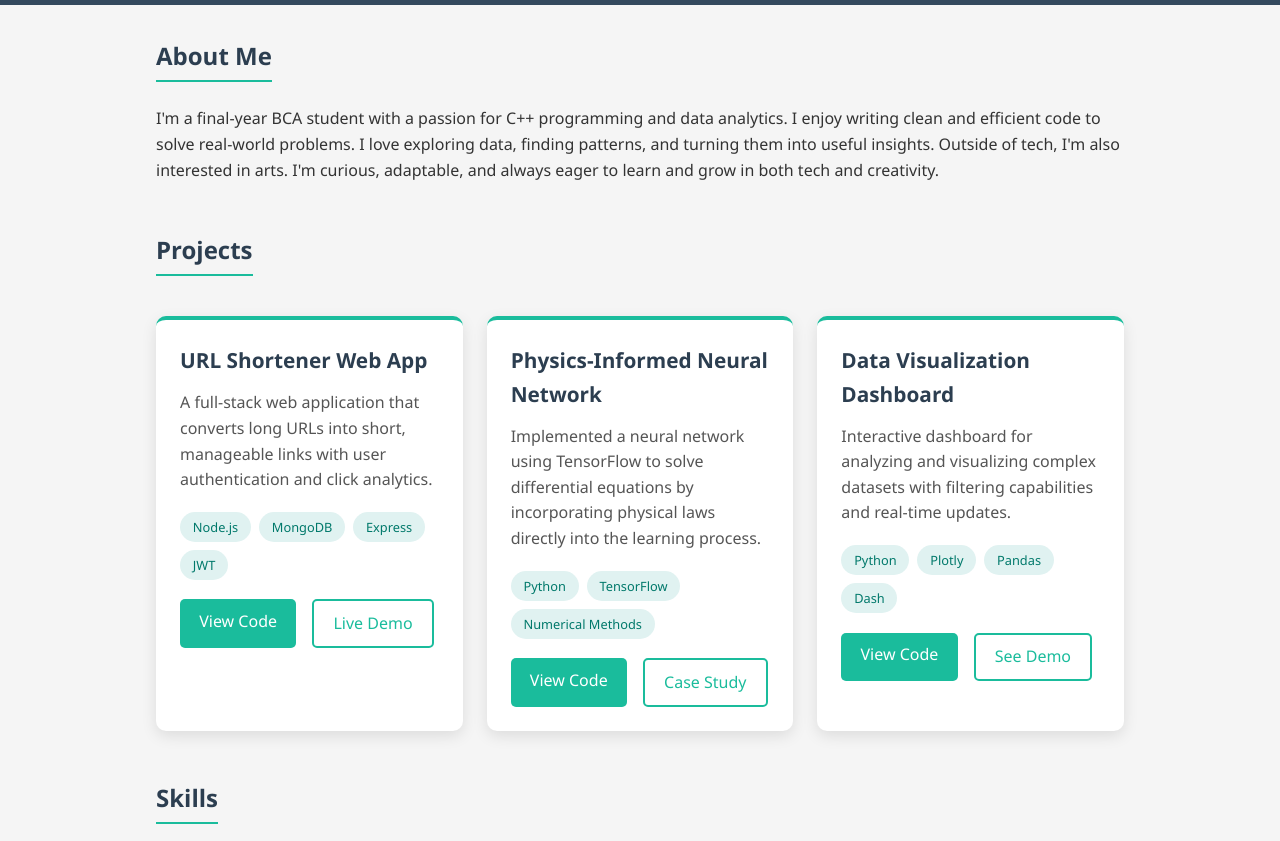
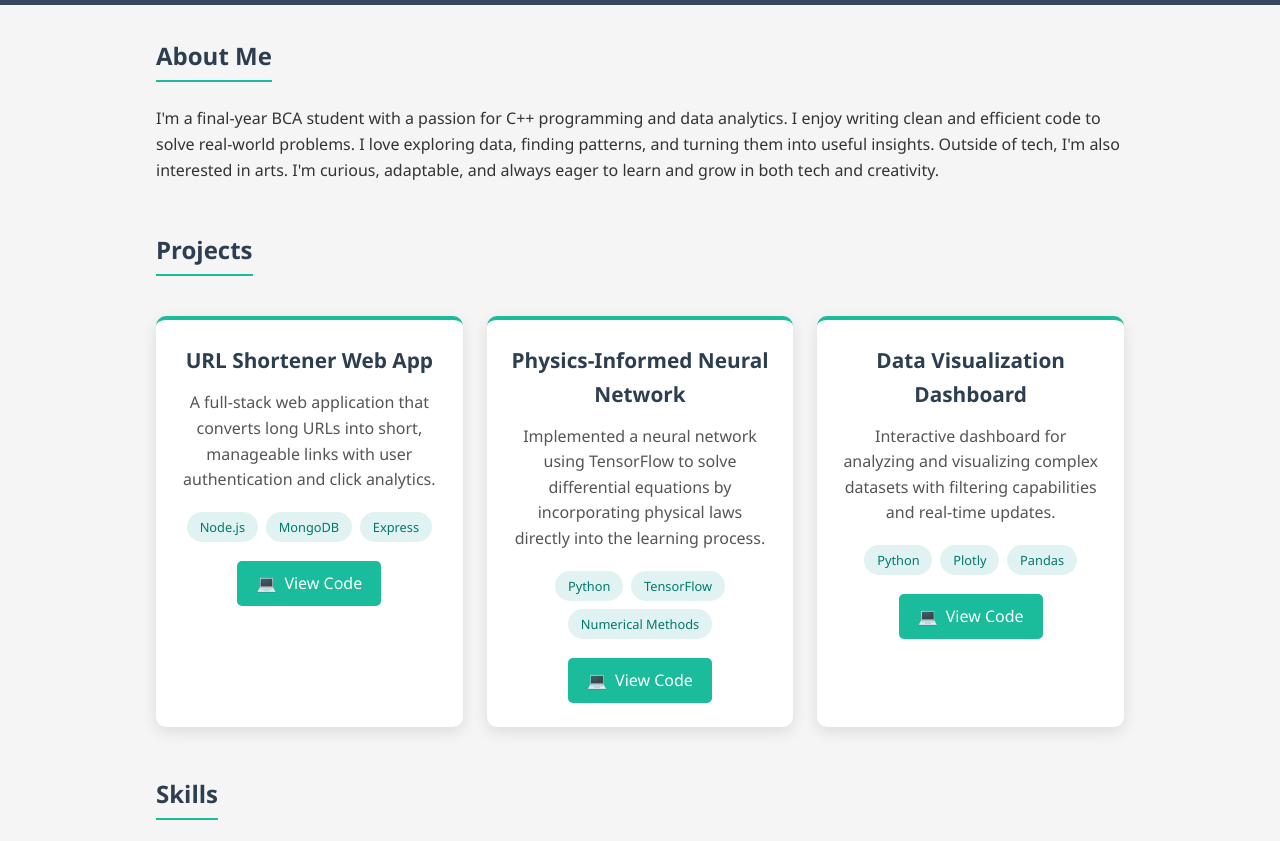
Before and after one commit to Nishasati05/Nishasati05, a plain HTML site: page index.html in a window 1280 px wide. Shown: the part 198-1039 px from the top of the page. Drawn offline with Linux system fonts and the light colour scheme.

Commit message:
Update index.html

```diff
--- a/index.html
+++ b/index.html
@@ -100,13 +100,16 @@
       padding: 1.5rem;
       border-radius: 10px;
       box-shadow: 0 5px 15px rgba(0, 0, 0, 0.1);
-      transition: transform 0.3s ease, box-shadow 0.3s ease;
+      transition: transform 0.3s ease;
       border-top: 4px solid #1abc9c;
+      display: flex;
+      flex-direction: column;
+      align-items: center;
+      text-align: center;
     }
 
     .project:hover {
       transform: translateY(-5px);
-      box-shadow: 0 8px 20px rgba(0, 0, 0, 0.15);
     }
 
     .project h3 {
@@ -125,6 +128,7 @@
       flex-wrap: wrap;
       gap: 0.5rem;
       margin-bottom: 1.2rem;
+      justify-content: center;
     }
 
     .tech-tag {
@@ -136,9 +140,22 @@
       font-weight: 500;
     }
 
-    .project-links {
-      display: flex;
-      gap: 1rem;
+    .github-btn {
+      background: #1abc9c;
+      color: white;
+      padding: 0.6rem 1.2rem;
+      border-radius: 5px;
+      text-decoration: none;
+      font-weight: 500;
+      transition: all 0.3s;
+      display: inline-flex;
+      align-items: center;
+      gap: 0.5rem;
+    }
+
+    .github-btn:hover {
+      background: #16a085;
+      transform: scale(1.05);
     }
 
     footer {
@@ -147,33 +164,6 @@
       text-align: center;
       padding: 1.5rem;
       margin-top: 3rem;
-    }
-
-    .btn {
-      background: #1abc9c;
-      color: white;
-      padding: 0.6rem 1.2rem;
-      border: none;
-      border-radius: 5px;
-      text-decoration: none;
-      display: inline-block;
-      font-weight: 500;
-      transition: background 0.3s;
-    }
-
-    .btn:hover {
-      background: #16a085;
-    }
-
-    .btn-outline {
-      background: transparent;
-      border: 2px solid #1abc9c;
-      color: #1abc9c;
-    }
-
-    .btn-outline:hover {
-      background: #1abc9c;
-      color: white;
     }
 
     @media (max-width: 768px) {
@@ -208,7 +198,7 @@
         <h1>Nisha Sati</h1>
         <p>Data Analytics | C++ Programmer | Python Programmer | Tech Enthusiast</p>
       </div>
-      <img src="pfp.jpg" alt="Nisha Sati Profile Picture" class="profile-pic">
+      <img src="https://via.placeholder.com/150" alt="Nisha Sati Profile Picture" class="profile-pic">
       <!-- Replace the placeholder with your actual image URL -->
     </div>
   </header>
@@ -241,12 +231,10 @@
             <span class="tech-tag">Node.js</span>
             <span class="tech-tag">MongoDB</span>
             <span class="tech-tag">Express</span>
-            <span class="tech-tag">JWT</span>
           </div>
-          <div class="project-links">
-            <a href="https://github.com/yourgithub/url-shortener" target="_blank" class="btn">View Code</a>
-            <a href="#" class="btn btn-outline">Live Demo</a>
-          </div>
+          <a href="https://github.com/yourgithub/url-shortener" target="_blank" class="github-btn">
+            <span>💻</span> View Code
+          </a>
         </div>
 
         <div class="project">
@@ -257,10 +245,9 @@
             <span class="tech-tag">TensorFlow</span>
             <span class="tech-tag">Numerical Methods</span>
           </div>
-          <div class="project-links">
-            <a href="#" class="btn">View Code</a>
-            <a href="#" class="btn btn-outline">Case Study</a>
-          </div>
+          <a href="#" class="github-btn">
+            <span>💻</span> View Code
+          </a>
         </div>
 
         <div class="project">
@@ -270,12 +257,10 @@
             <span class="tech-tag">Python</span>
             <span class="tech-tag">Plotly</span>
             <span class="tech-tag">Pandas</span>
-            <span class="tech-tag">Dash</span>
           </div>
-          <div class="project-links">
-            <a href="#" class="btn">View Code</a>
-            <a href="#" class="btn btn-outline">See Demo</a>
-          </div>
+          <a href="#" class="github-btn">
+            <span>💻</span> View Code
+          </a>
         </div>
       </div>
     </section>
```
